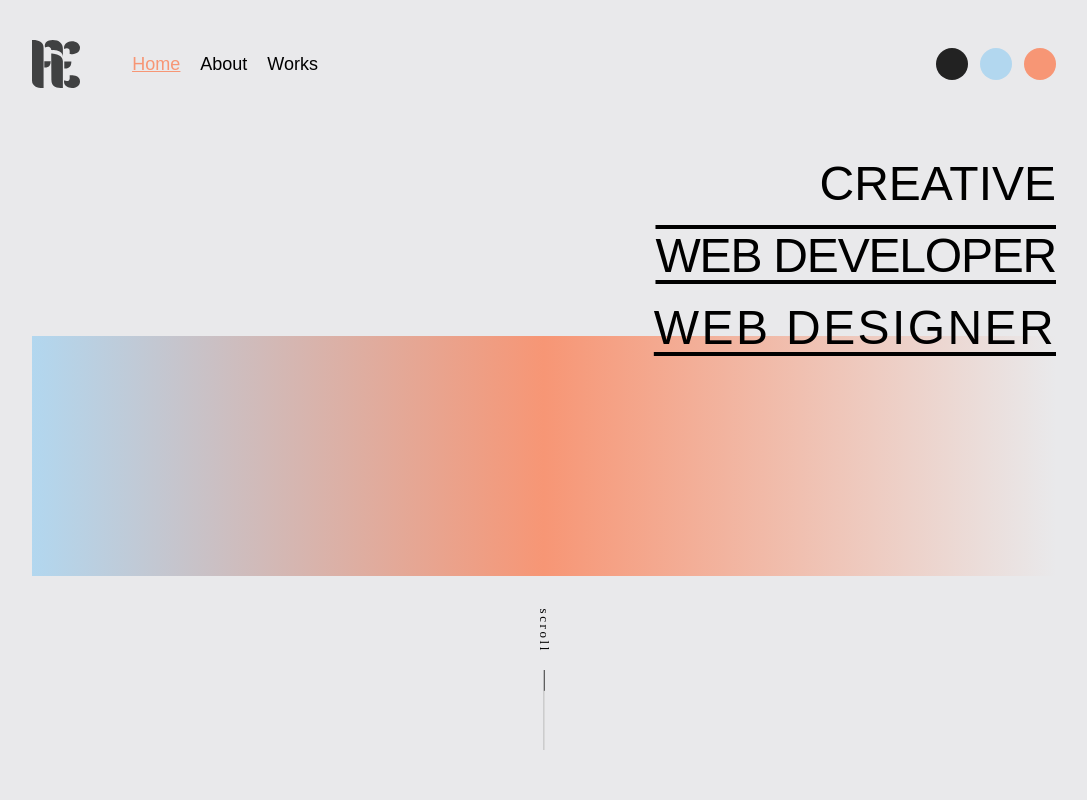
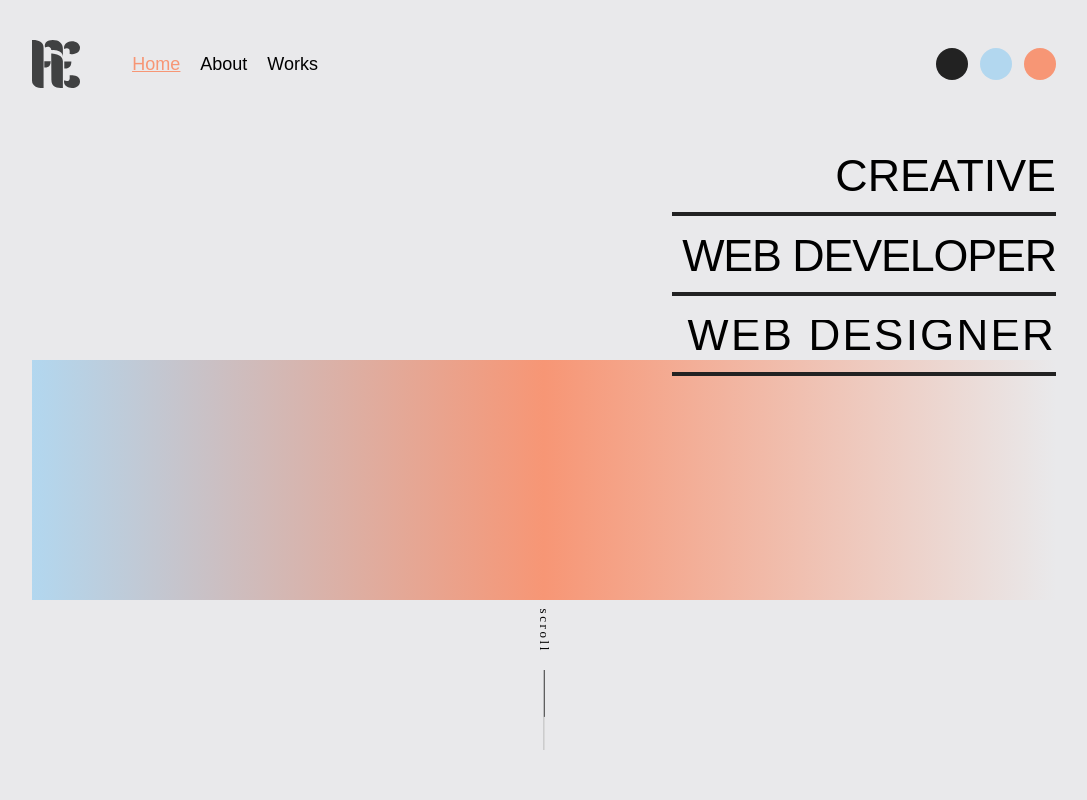
Before and after one commit to negarlatifian/tech-folio, a Next.js app: page / in a window 1280 px wide. Shown: the top 800 px of the page, without its empty margins (96-1183 px from the left). Built offline with nearby package versions, Linux system fonts and the light colour scheme; a web font is replaced by a local one.

Commit message:
added animation to titles

```diff
--- a/app/(root)/page.tsx
+++ b/app/(root)/page.tsx
@@ -1,3 +1,7 @@
+'use client';
+import Lenis from '@studio-freight/lenis';
+import { useEffect } from 'react';
+
 import About from '@/components/home/About';
 import Hero from '@/components/home/Hero';
 import Works from '@/components/home/Works';
@@ -6,6 +10,17 @@ import Skills from '@/components/shared/Skills';
 import Image from 'next/image';
 
 export default function Home() {
+  useEffect(() => {
+    const lenis = new Lenis();
+
+    function raf(time: any) {
+      lenis.raf(time);
+      requestAnimationFrame(raf);
+    }
+
+    requestAnimationFrame(raf);
+  }, []);
+
   return (
     <>
       <Hero />
--- a/components/shared/Skills.tsx
+++ b/components/shared/Skills.tsx
@@ -9,11 +9,11 @@ const Skills = () => {
       <h1 className='font-sans text-3xl '>Skills</h1>
       <div className='flex flex-wrap gap-8 w-10/12 mt-10 justify-center mr-auto ml-auto'>
         {imageSrc.map((image) => (
-          <div className='flex flex-col items-center justify-center '>
+          <div className='flex flex-col items-center justify-center hover:scale-150 '>
             <div className='flex justify-center border border-black rounded-full w-20 h-20 p-4'>
               <Image
                 src={image.source}
-                className='w-12 h-auto'
+                className='w-12 h-auto filter grayscale hover:grayscale-0 '
                 alt={image.info}
                 width={image.width}
                 height={image.height}
--- a/components/ui/Titles.tsx
+++ b/components/ui/Titles.tsx
@@ -1,26 +1,41 @@
-import React from 'react';
+import { motion } from 'framer-motion';
 
 const Titles = () => {
   return (
-    <ul className='flex flex-col w-full gap-2 md:gap-6 mt-8'>
-      <li className='flex flex-col'>
-        <p className='font-sans md:text-5xl text-[1.5rem] uppercase text-right'>
+    <ul className='flex flex-col w-full gap-2 md:gap-6 mt-8 items-end'>
+      <motion.li className='flex flex-col border-black border-b-[3px] md:border-b-4 w-[13rem] md:w-[24rem] overflow-hidden pb-1 md:pb-3'>
+        <motion.div
+          initial={{ y: 40 }}
+          animate={{ y: -5 }}
+          transition={{ type: 'spring', stiffness: 100 }}
+        >
+          <p className='font-sans md:text-[2.8rem] leading-10 text-[1.5rem] uppercase text-right'>
             creative
           </p>
-        {/* <span className='w-44 border-t-2 float-end'></span> */}
-      </li>
-      <li className='flex flex-col overline'>
-        <p className='font-sans md:text-5xl text-[1.5rem] uppercase text-right underline underline-offset-8 tracking-tight '>
+        </motion.div>
+      </motion.li>
+      <motion.li className='flex flex-col border-black border-b-[3px] md:border-b-4 w-[13rem] md:w-[24rem] overflow-hidden pb-1 md:pb-3'>
+        <motion.div
+          initial={{ y: 40 }}
+          animate={{ y: -5 }}
+          transition={{ type: 'spring', stiffness: 100 }}
+        >
+          <p className='font-sans md:text-[2.8rem] leading-10 text-[1.5rem] text-right uppercase tracking-tight '>
             web developer
           </p>
-        {/* <span className='w-44 border-t-2'></span> */}
-      </li>
-      <li className='flex flex-col'>
-        <p className='font-sans md:text-5xl text-[1.5rem] uppercase text-right underline underline-offset-8 tracking-wider '>
+        </motion.div>
+      </motion.li>
+      <motion.li className='flex flex-col border-black border-b-[3px] md:border-b-4 w-[13rem] md:w-[24rem] overflow-hidden pb-1 md:pb-3'>
+        <motion.div
+          initial={{ y: 40 }}
+          animate={{ y: -5 }}
+          transition={{ type: 'spring', stiffness: 100 }}
+        >
+          <p className='font-sans md:text-[2.75rem] leading-10 text-[1.5rem] text-right uppercase tracking-wider '>
             web designer
           </p>
-        {/* <span className='w-44 border-t-2'></span> */}
-      </li>
+        </motion.div>
+      </motion.li>
     </ul>
   );
 };
--- a/package.json
+++ b/package.json
@@ -10,6 +10,7 @@
   },
   "dependencies": {
     "@gsap/react": "^2.1.0",
+    "@studio-freight/lenis": "^1.0.34",
     "class-variance-authority": "^0.7.0",
     "clsx": "^2.1.0",
     "gsap": "^3.12.5",
```
Also changed, not shown: 1 other file (tests, documents, lock files or other folders). Lines whose indentation alone changed are shown as unchanged.
